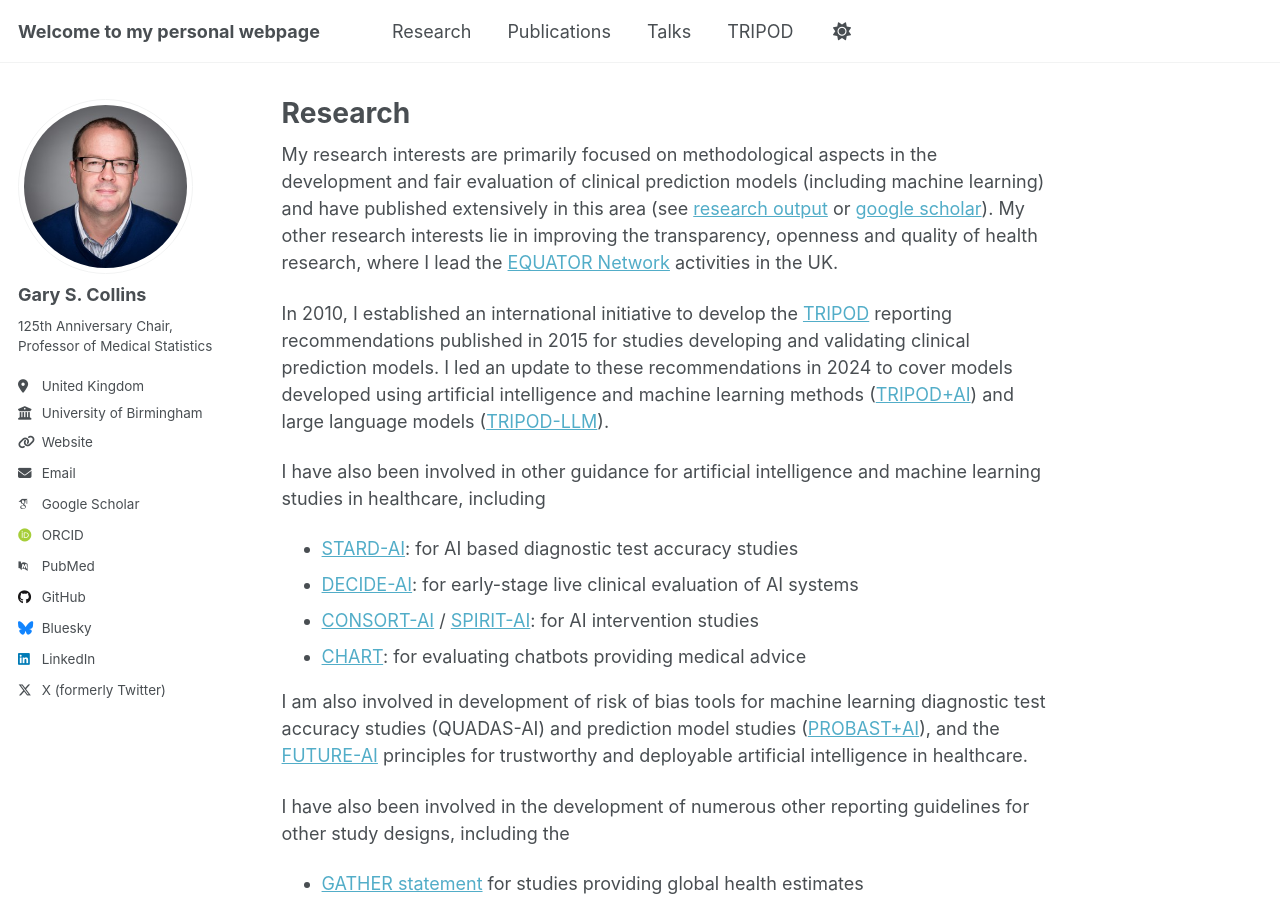
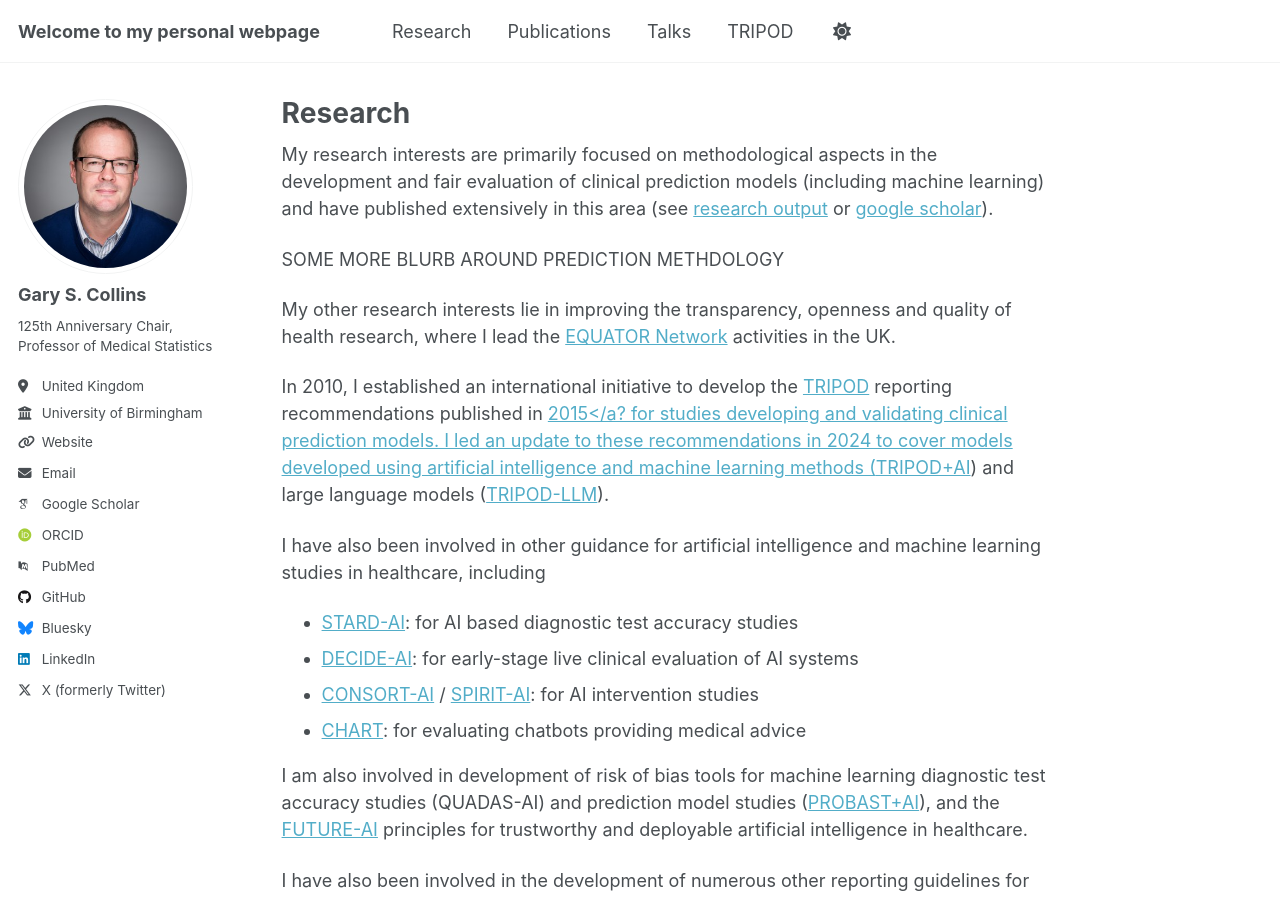
Before and after one commit to gscollins1973/gscollins1973.github.io, a Jekyll site: the page built from _pages/research.md, in a window 1280 px wide and 900 px high. Built offline with Jekyll 4.4.1, drawn with Linux system fonts in a browser that asks for light colours; some web fonts are replaced; a script that is not in the unit is left out.

Commit message:
Update research.md

```diff
--- a/_pages/research.md
+++ b/_pages/research.md
@@ -3,9 +3,13 @@ permalink: /research/
 title: "Research"
 ---
 
-My research interests are primarily focused on methodological aspects in the development and fair evaluation of clinical prediction models (including machine learning) and have published extensively in this area (see <a href="https://research.birmingham.ac.uk/en/persons/gary-collins/publications/">research output</a> or <a href="https://scholar.google.com/citations?hl=en&user=cVKF81gAAAAJ">google scholar</a>). My other research interests lie in improving the transparency, openness and quality of health research, where I lead the <a href="https://www.equator-network.org/">EQUATOR Network</a> activities in the UK.
+My research interests are primarily focused on methodological aspects in the development and fair evaluation of clinical prediction models (including machine learning) and have published extensively in this area (see <a href="https://research.birmingham.ac.uk/en/persons/gary-collins/publications/">research output</a> or <a href="https://scholar.google.com/citations?hl=en&user=cVKF81gAAAAJ">google scholar</a>).
 
-In 2010, I established an international initiative to develop the <a href="https://www.bmj.com/content/350/bmj.g7594">TRIPOD</a> reporting recommendations published in 2015 for studies developing and validating clinical prediction models. I led an update to these recommendations in 2024 to cover models developed using artificial intelligence and machine learning methods (<a href="https://www.bmj.com/content/385/bmj-2023-078378">TRIPOD+AI</a>) and large language models (<a href="https://www.nature.com/articles/s41591-024-03425-5">TRIPOD-LLM</a>).
+SOME MORE BLURB AROUND PREDICTION METHDOLOGY
+
+My other research interests lie in improving the transparency, openness and quality of health research, where I lead the <a href="https://www.equator-network.org/">EQUATOR Network</a> activities in the UK.
+
+In 2010, I established an international initiative to develop the <a href="https://www.tripod-statement.org">TRIPOD</a> reporting recommendations published in <a href="https://www.bmj.com/content/350/bmj.g7594">2015</a? for studies developing and validating clinical prediction models. I led an update to these recommendations in 2024 to cover models developed using artificial intelligence and machine learning methods (<a href="https://www.bmj.com/content/385/bmj-2023-078378">TRIPOD+AI</a>) and large language models (<a href="https://www.nature.com/articles/s41591-024-03425-5">TRIPOD-LLM</a>).
 
 I have also been involved in other guidance for artificial intelligence and machine learning studies in healthcare, including
 
```
